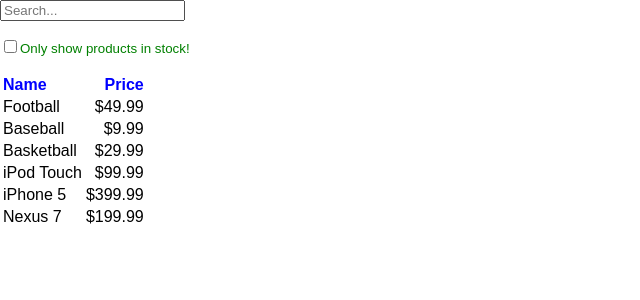
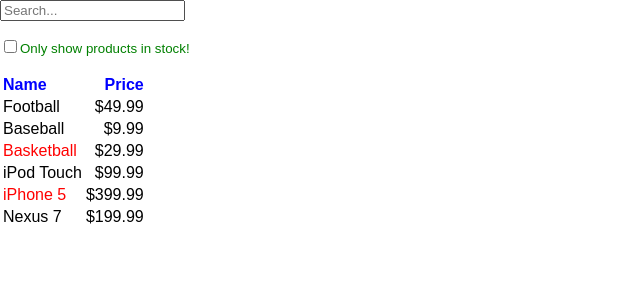
Before and after one commit to maosan132/thinking-in-react, a React (Create React App) app: page / in a window 1280 px wide. Shown: the top 300 px of the page, without its empty margins (0-640 px from the left). Built offline with nearby package versions, Linux system fonts and the light colour scheme.

Commit message:
Add feature - when product out of stock, product.name color red

```diff
--- a/src/index.js
+++ b/src/index.js
@@ -7,9 +7,13 @@
 const ProductRow = props => {
   const { product } = props;
 
+  const colorName = product.stocked ?
+    product.name :
+    <span style={{color: "red"}}>{product.name}</span>;
+
   return (
     <tr>
-      <td align="left">{product.name}</td>
+      <td align="left">{colorName}</td>
       <td align="right">{product.price}</td>
       {/* <td>{product.stocked}</td> */}
     </tr>
```
